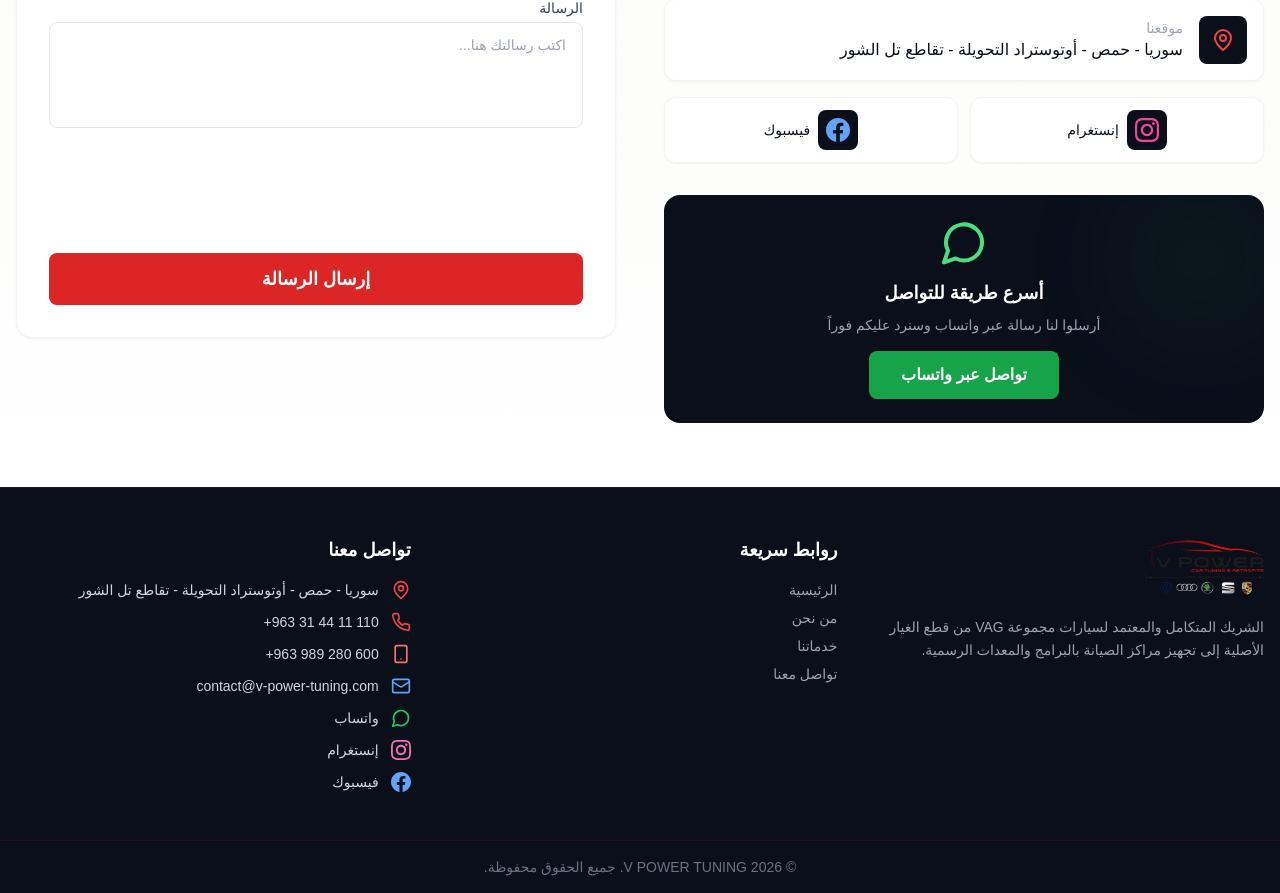
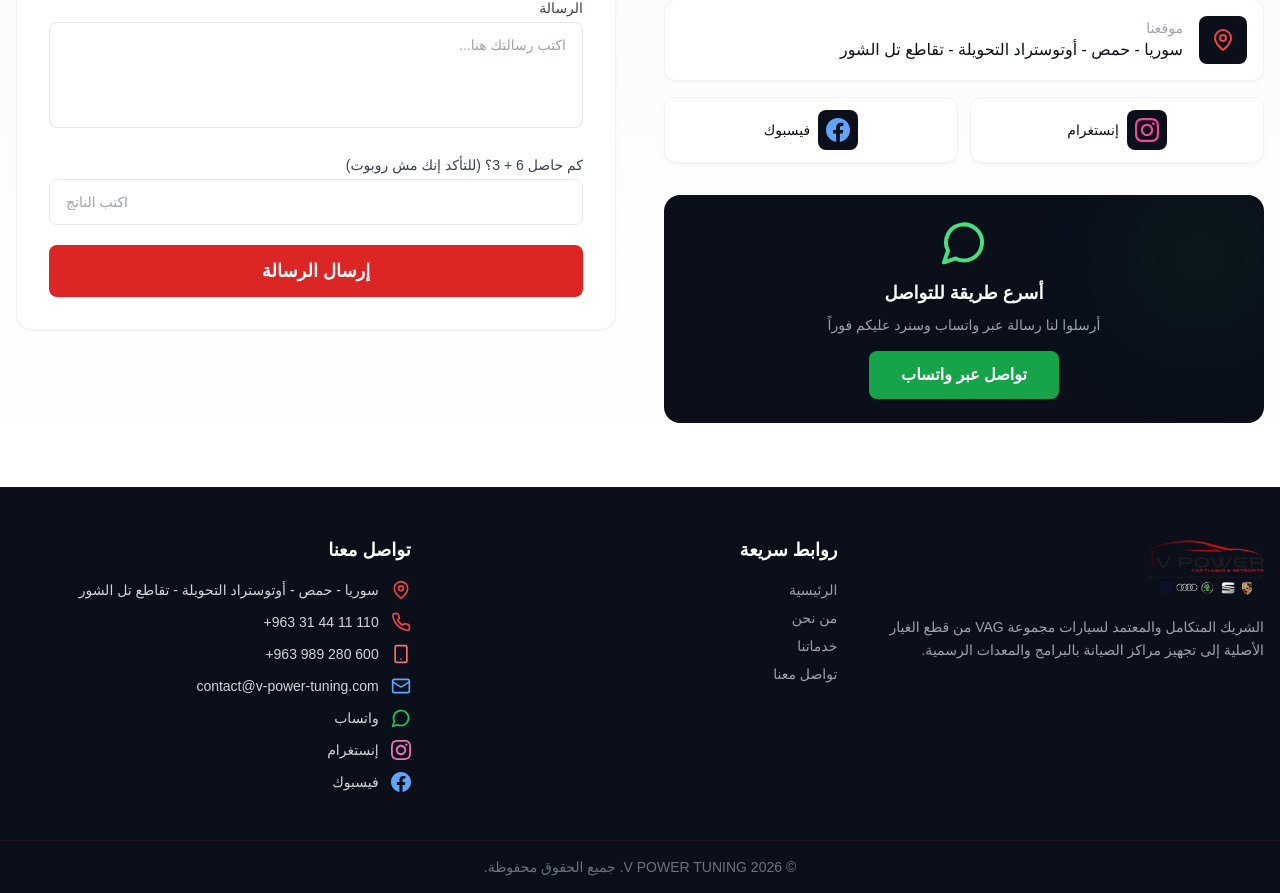
Before and after one commit to omartr221/v-power-website-, a Next.js app: page /contact in a window 1280 px wide. Shown: the part 792-1685 px from the top of the page. Built offline with nearby package versions, Linux system fonts and the light colour scheme.

Commit message:
Add client-side math captcha to contact form

```diff
--- a/src/views/ContactView.tsx
+++ b/src/views/ContactView.tsx
@@ -1,5 +1,5 @@
 "use client";
-import { useEffect, useState } from "react";
+import { useState } from "react";
 import { motion } from "framer-motion";
 import { Phone, MapPin, MessageCircle, Mail } from "lucide-react";
 import { RevealOnScroll, StaggerContainer, StaggerItem, ScalePop, MagneticHover } from "@/components/MotionElements";
@@ -19,12 +19,20 @@ const FacebookIcon = () => (
   </svg>
 );
 
+function randomDigit() {
+  return Math.floor(Math.random() * 9) + 1;
+}
+
 export default function ContactView({ locale }: { locale: Locale }) {
   const contactData = getContactContent(locale);
   const t = getContactStrings(locale);
   const isRtl = locale === "ar";
-  const [submitted, setSubmitted] = useState(false);
-  const [hasError, setHasError] = useState(false);
+
+  const [num1] = useState(randomDigit);
+  const [num2] = useState(randomDigit);
+  const [captcha, setCaptcha] = useState("");
+  const [isSubmitting, setIsSubmitting] = useState(false);
+  const [message, setMessage] = useState<{ type: "success" | "error"; text: string } | null>(null);
 
   const contactInfo = [
     { icon: Mail, title: t.info.email, value: contactData.email, href: `mailto:${contactData.email}`, ltr: true },
@@ -39,13 +47,41 @@ export default function ContactView({ locale }: { locale: Locale }) {
     { IconComp: FacebookIcon, title: t.social.facebook, href: contactData.facebook, color: "text-blue-400 group-hover:bg-blue-600" },
   ];
 
-  useEffect(() => {
-    if (typeof window !== "undefined") {
-      const params = new URLSearchParams(window.location.search);
-      setSubmitted(params.has("sent"));
-      setHasError(params.has("error"));
+  const captchaLabel = isRtl
+    ? `كم حاصل ${num1} + ${num2}؟ (للتأكد إنك مش روبوت)`
+    : `What is ${num1} + ${num2}? (to prove you're human)`;
+  const captchaPlaceholder = isRtl ? "اكتب الناتج" : "Enter the answer";
+  const captchaError = isRtl ? "الجواب غير صحيح" : "Answer is incorrect";
+
+  const handleSubmit = async (e: React.FormEvent<HTMLFormElement>) => {
+    e.preventDefault();
+    setMessage(null);
+
+    if (parseInt(captcha, 10) !== num1 + num2) {
+      setCaptcha("");
+      setMessage({ type: "error", text: captchaError });
+      return;
     }
-  }, []);
+
+    const form = e.currentTarget;
+    setIsSubmitting(true);
+    const formData = new FormData(form);
+    try {
+      const res = await fetch("/__forms.html", {
+        method: "POST",
+        headers: { "Content-Type": "application/x-www-form-urlencoded" },
+        body: new URLSearchParams(formData as any).toString(),
+      });
+      if (!res.ok) throw new Error(`Form submission failed: ${res.status}`);
+      form.reset();
+      setCaptcha("");
+      setMessage({ type: "success", text: t.form.success });
+    } catch {
+      setMessage({ type: "error", text: t.form.error });
+    } finally {
+      setIsSubmitting(false);
+    }
+  };
 
   return (
     <div className="py-16 bg-gradient-to-b from-[#f8f7f4] to-white overflow-hidden">
@@ -159,11 +195,7 @@ export default function ContactView({ locale }: { locale: Locale }) {
             <RevealOnScroll direction={isRtl ? "left" : "right"} delay={0.2}>
               <form
                 name="contact"
-                method="POST"
-                action="?sent=1"
-                data-netlify="true"
-                data-netlify-recaptcha="true"
-                data-netlify-honeypot="bot-field"
+                onSubmit={handleSubmit}
                 className="bg-white rounded-2xl border border-gray-100 shadow-sm p-8"
               >
                 <input type="hidden" name="form-name" value="contact" />
@@ -221,20 +253,32 @@ export default function ContactView({ locale }: { locale: Locale }) {
                       required
                     ></textarea>
                   </div>
-                  <div data-netlify-recaptcha="true" className="min-h-[78px]"></div>
+                  <div>
+                    <label className="block text-sm font-medium text-gray-700 mb-1">{captchaLabel}</label>
+                    <input
+                      type="number"
+                      inputMode="numeric"
+                      value={captcha}
+                      onChange={(e) => setCaptcha(e.target.value)}
+                      placeholder={captchaPlaceholder}
+                      className="w-full px-4 py-3 border border-gray-200 rounded-lg focus:ring-2 focus:ring-red-500 focus:border-transparent outline-none transition-all text-sm"
+                      dir="ltr"
+                      required
+                    />
+                  </div>
                   <MagneticHover>
                     <button
                       type="submit"
-                      className="w-full bg-red-600 hover:bg-red-700 text-white py-3 rounded-lg font-bold transition-all text-lg"
+                      disabled={isSubmitting}
+                      className="w-full bg-red-600 hover:bg-red-700 disabled:bg-gray-400 text-white py-3 rounded-lg font-bold transition-all text-lg"
                     >
-                      {t.form.submit}
+                      {isSubmitting ? t.form.sending : t.form.submit}
                     </button>
                   </MagneticHover>
-                  {submitted && (
-                    <p className="text-green-600 text-sm text-center font-medium">{t.form.success}</p>
-                  )}
-                  {hasError && (
-                    <p className="text-red-600 text-sm text-center font-medium">{t.form.error}</p>
+                  {message && (
+                    <p className={`text-sm text-center font-medium ${message.type === "success" ? "text-green-600" : "text-red-600"}`}>
+                      {message.text}
+                    </p>
                   )}
                 </div>
               </form>
```
Also changed, not shown: public/__forms.html (+1 -8 lines).
